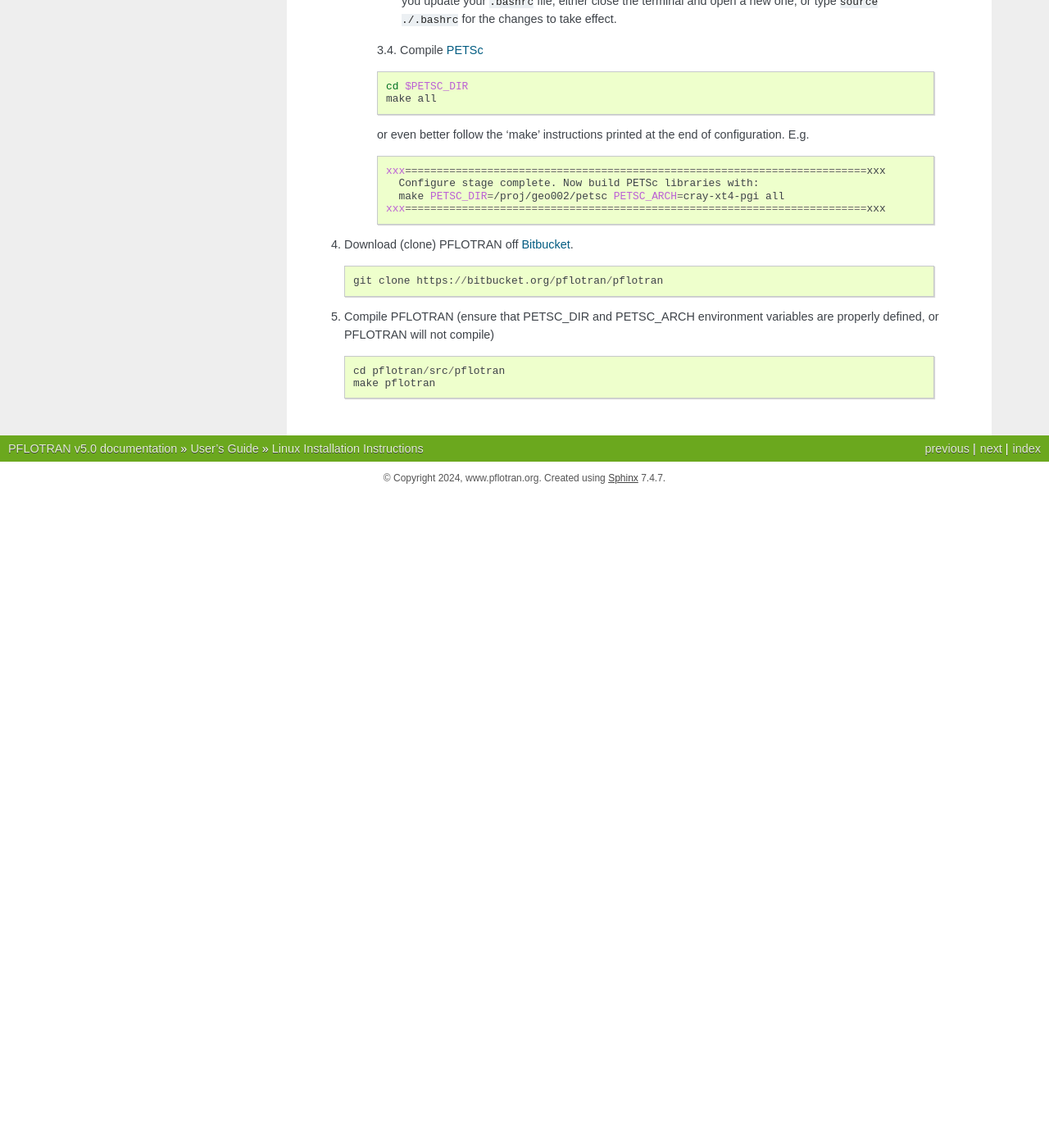
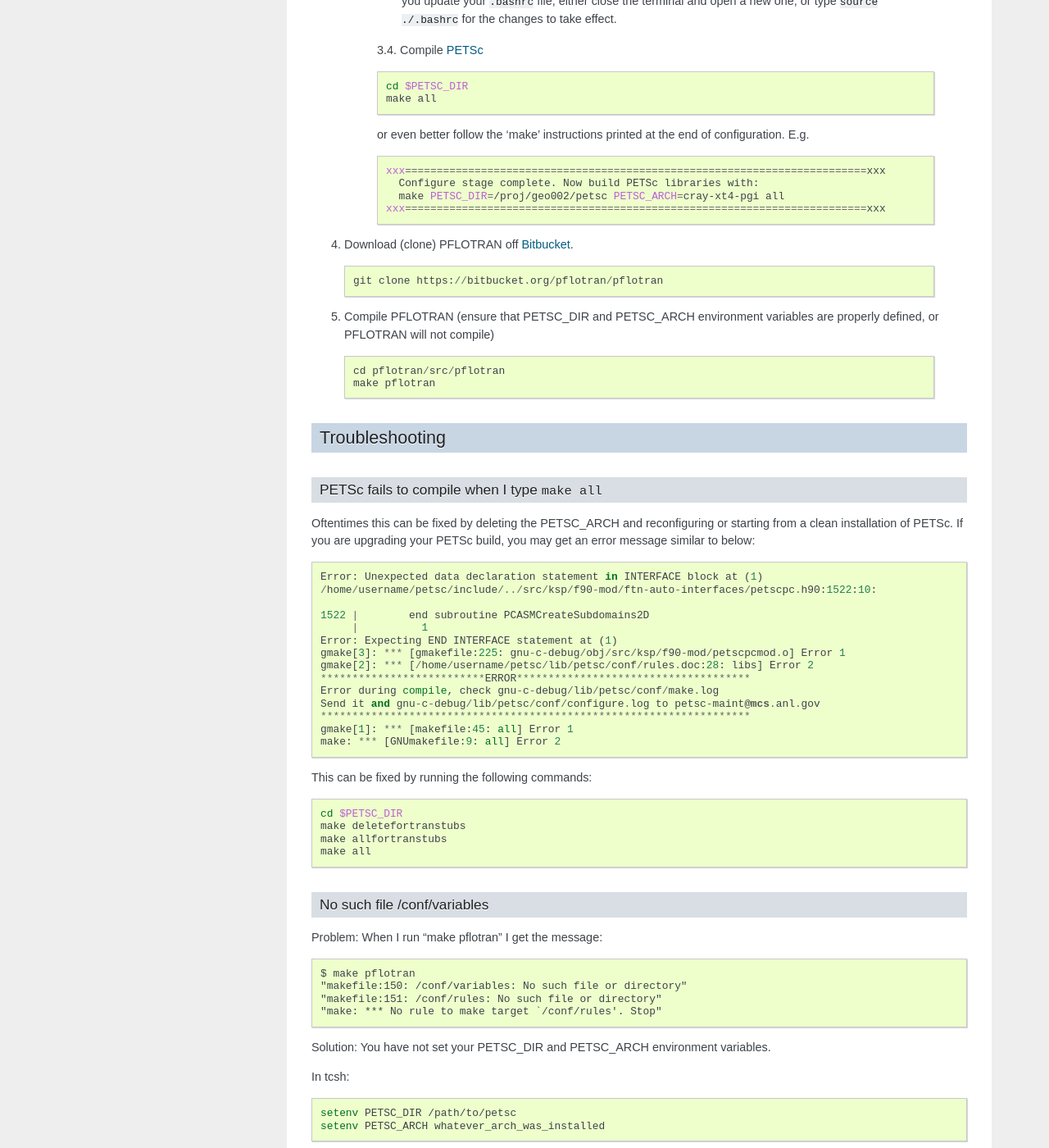
Before and after one commit to Miracloon/pflotran-documentation, a Sphinx documentation site: the page built from source/user_guide/how_to/installation/linux.rst, in a window 1280 px wide and 1400 px high, scrolled down 1378 px. Shown: the whole window at 82% size. Built offline with Sphinx 7.4.7, drawn with Linux system fonts in a browser that asks for light colours; before the commit the page ends 1981 px from its top, so only the background shows below that; some of the changed text lies outside the part shown.

Commit message:
added troubleshooting section to linux installation instructions

```diff
--- a/source/user_guide/how_to/installation/linux.rst
+++ b/source/user_guide/how_to/installation/linux.rst
@@ -107,6 +107,96 @@ Installation Instructions
   cd pflotran/src/pflotran
   make pflotran
 
+Troubleshooting
+---------------
+
+PETSc fails to compile when I type ``make all``
+~~~~~~~~~~~~~~~~~~~~~~~~~~~~~~~~~~~~~~~~~~~~~~~
+
+Oftentimes this can be fixed by deleting the PETSC_ARCH and reconfiguring or starting from a clean installation of PETSc. If you are upgrading your PETSc build, you may get an error message similar to below:
+
+::
+
+    Error: Unexpected data declaration statement in INTERFACE block at (1)
+    /home/username/petsc/include/../src/ksp/f90-mod/ftn-auto-interfaces/petscpc.h90:1522:10:
+
+    1522 |        end subroutine PCASMCreateSubdomains2D
+         |          1
+    Error: Expecting END INTERFACE statement at (1)
+    gmake[3]: *** [gmakefile:225: gnu-c-debug/obj/src/ksp/f90-mod/petscpcmod.o] Error 1
+    gmake[2]: *** [/home/username/petsc/lib/petsc/conf/rules.doc:28: libs] Error 2
+    **************************ERROR*************************************
+    Error during compile, check gnu-c-debug/lib/petsc/conf/make.log
+    Send it and gnu-c-debug/lib/petsc/conf/configure.log to petsc-maint@mcs.anl.gov
+    ********************************************************************
+    gmake[1]: *** [makefile:45: all] Error 1
+    make: *** [GNUmakefile:9: all] Error 2
+
+This can be fixed by running the following commands:
+
+.. code-block :: bash
+
+    cd $PETSC_DIR
+    make deletefortranstubs
+    make allfortranstubs
+    make all
+
+
+No such file /conf/variables
+~~~~~~~~~~~~~~~~~~~~~~~~~~~~
+
+Problem: When I run "make pflotran" I get the message:
+
+::
+
+    $ make pflotran
+    "makefile:150: /conf/variables: No such file or directory"
+    "makefile:151: /conf/rules: No such file or directory"
+    "make: *** No rule to make target `/conf/rules'. Stop"
+
+Solution: You have not set your PETSC_DIR and PETSC_ARCH environment variables.
+
+In tcsh:
+
+.. sourcecode:: csh
+
+    setenv PETSC_DIR /path/to/petsc
+    setenv PETSC_ARCH whatever_arch_was_installed
+
+In bash:
+
+.. sourcecode:: bash
+
+    export PETSC_DIR=/path/to/petsc
+    export PETSC_ARCH=whatever_arch_was_installed
+
+To avoid having to type these commands in every shell, they should be added to
+your .cshrc (tcsh) or .bashrc (bash) files.
+
+PFLOTRAN doesn't compile when I type ``make pflotran``.
+~~~~~~~~~~~~~~~~~~~~~~~~~~~~~~~~~~~~~~~~~~~~~~~~~~~~~~~
+
+Many times when PFLOTRAN doesn't compile correctly (e.g. ``make pflotran``
+does not complete due to errors), it is due to incorrect PETSc configuration.
+PFLOTRAN uses a snapshot of the PETSc 'maint' (release) branch, obtained
+by specifically checking out a changeset-id after cloning PETSc. The
+changeset-id that PFLOTRAN uses changes occasionally. If PFLOTRAN does not
+compile, try reconfiguring PETSc, making sure you check out the correct
+changeset-id. Details are provided on the installation pages:
+:ref:`installation`. An example is shown below. **The changeset-id shown below**
+**is not be the most current. Please use the changeset-id provided on the**
+**installation pages:** :ref:`installation`.
+
+.. code-block:: bash
+
+    git clone https://gitlab.com/petsc/petsc petsc
+    cd petsc
+    git checkout 987thisisnotthecorrectchangesetid1234567
+
+
+
+
+
 .. _Git: http://git-scm.com/
 .. _PETSc: https://gitlab.com/petsc/petsc
 .. _PETSc installation instructions: https://petsc.org/release/installPETSC_HAVE_PARMETIS
```
Also changed, not shown: source/user_guide/how_to/faq.rst (+0 -59 lines).
